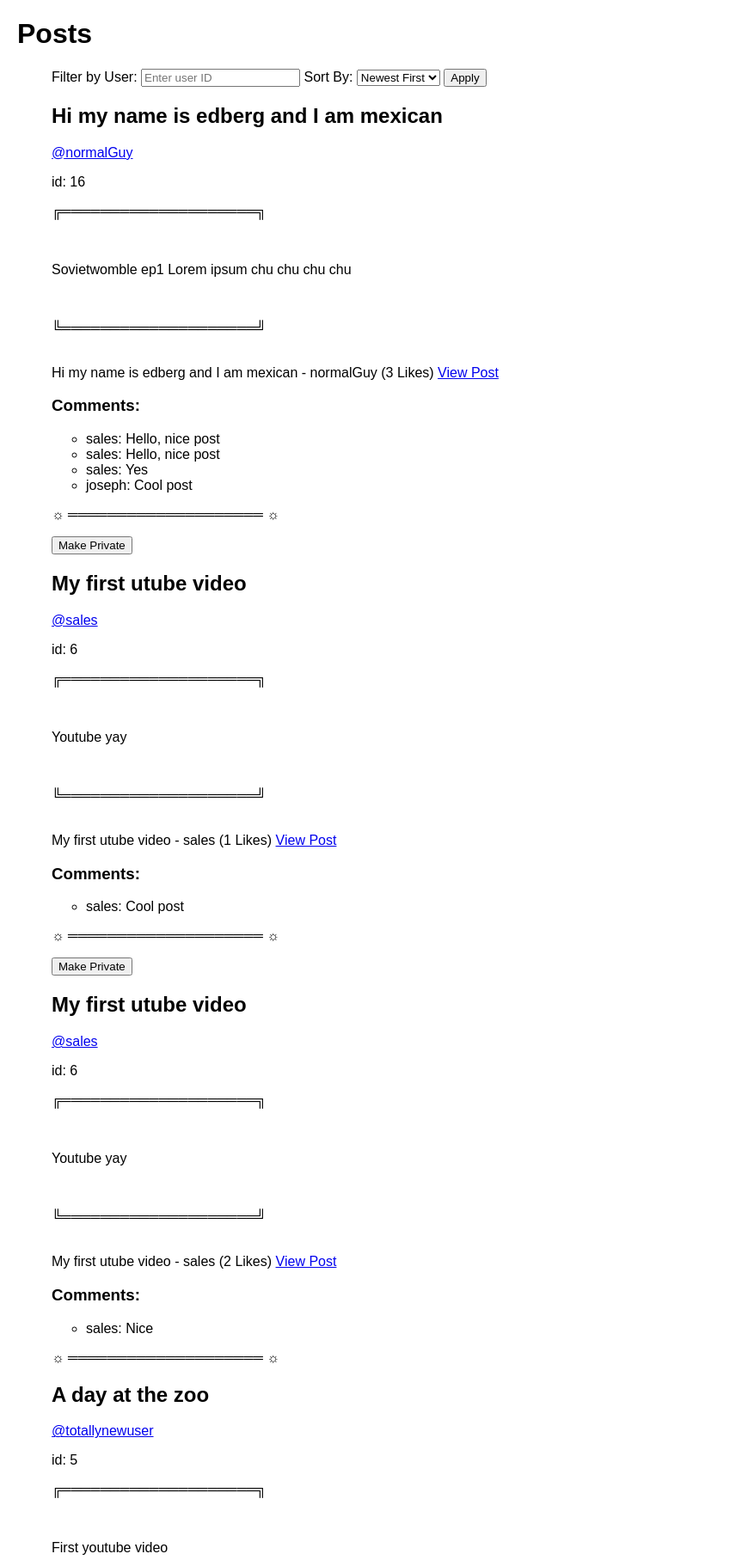
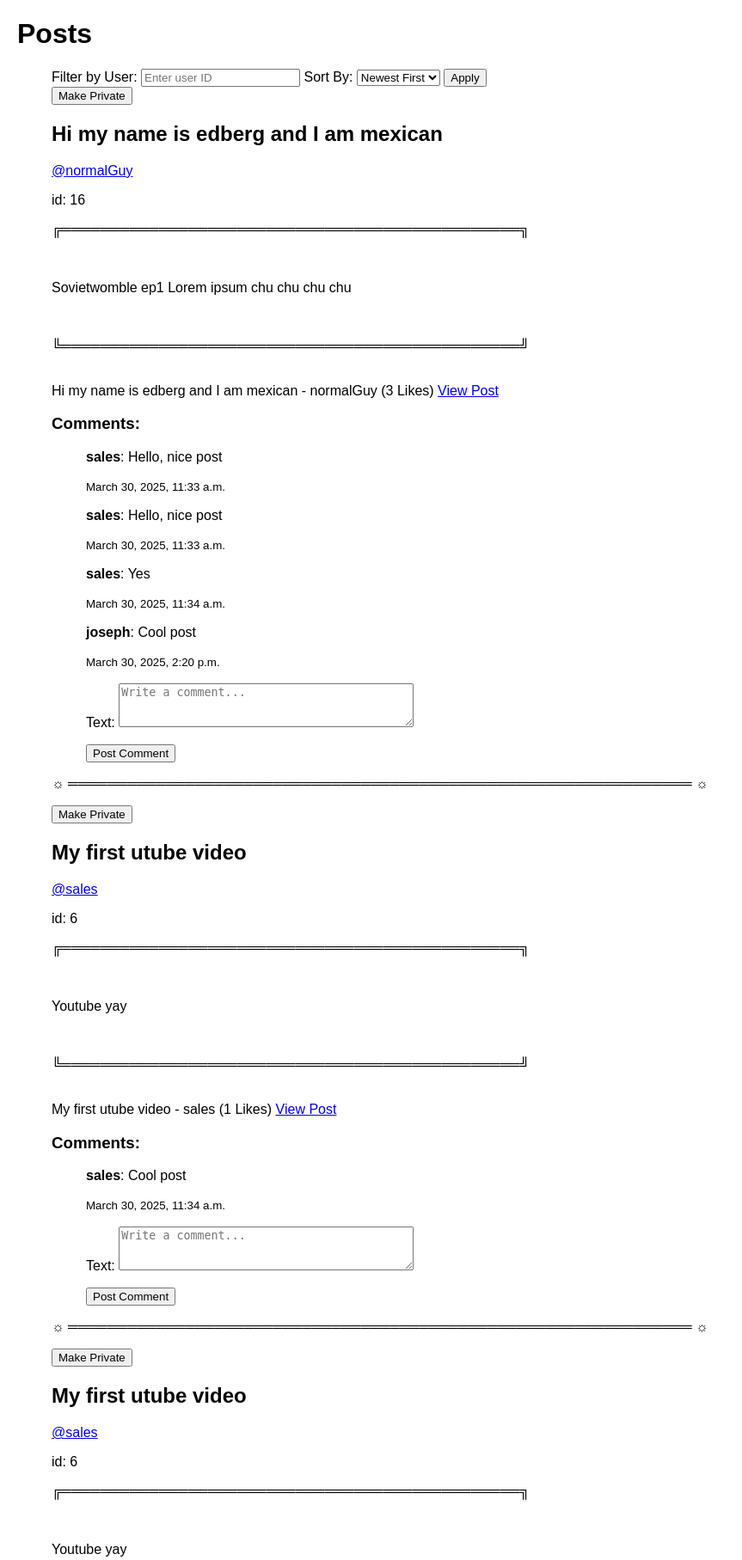
Before and after one commit to josephmmu/Group10ConnectlyProject, a Django app: page /posts/ in a window 1280 px wide. Shown: the part 126-1941 px from the top of the page at 86% size, without its empty margins (0-863 px from the left). Run offline with Django 5.2, Linux system fonts and the light colour scheme; a user stored in the database is signed in; data comes from the database, SQL or seed files in the repository; both versions use the stored data as it was after the commit.

Commit message:
Added comment text area

```diff
--- a/connectly_project/posts/forms.py
+++ b/connectly_project/posts/forms.py
@@ -1,7 +1,16 @@
 from django import forms
-from .models import Post
+from .models import Post, Comment
 
 class PostForm(forms.ModelForm):
     class Meta:
         model = Post
         fields = ["title", "content"]
+
+
+class CommentForm(forms.ModelForm):
+    class Meta:
+        model = Comment
+        fields = ['text']
+        widgets = {
+            'text': forms.Textarea(attrs={'rows': 3, 'placeholder': 'Write a comment...'}),
+        }
--- a/connectly_project/posts/templates/index.html
+++ b/connectly_project/posts/templates/index.html
@@ -32,7 +32,7 @@
 
             <!-- Code to display Posts -->
             {% for post in posts %}
-                {% if post.author == request.user %}
+                {% if post.author == request.user or request.user.is_staff %}
                     <form action="{% url 'toggle_privacy' post.id %}" method="POST">
                         {% csrf_token %}
                         <button type="submit">
@@ -48,11 +48,11 @@
                     <p> </p>
                 </div>
 
-                <p>╔════════════════════╗</p>
+                <p>╔═══════════════════════════════════════════════╗</p>
                 <br>
                 <p>{{ post.content }}</p>
                 <br>
-                <p>╚════════════════════╝</p>
+                <p>╚═══════════════════════════════════════════════╝</p>
 
                 <br>
 
@@ -62,15 +62,34 @@
                 <h3>Comments:</h3>
                 <ul>
                     {% for comment in post.comments.all %}
-                        <li>{{ comment.author }}: {{ comment.text }}</li>
-                    {% empty %}
-                        <li>No comments yet.</li>
+                        <div class="comment">
+                            <p><strong>{{ comment.author.username }}</strong>: {{ comment.text }}</p>
+                            <small>{{ comment.created_at }}</small>
+                        </div>
+                        {% empty %}
+                        <p>No comments yet. Be the first to comment!</p>
                     {% endfor %}
+
+                        <!-- Comment Form -->
+                    {% if user.is_authenticated %}
+                    <form method="POST">
+                        {% csrf_token %}
+                            <input type="hidden" name="post_id" value="{{ post.id }}">
+                        {{ form.as_p }}
+                        <button type="submit">Post Comment</button>
+                    </form>
+                    {% else %}
+                        <p><a href="{% url 'login' %}">Log in</a> to post a comment.</p>
+                    {% endif %}
+
                 </ul>
-                <p>☼ ════════════════════ ☼  </p>
+                <p>☼ ════════════════════════════════════════════════════════════════ ☼  </p>
             {% empty %}
                 <p>No posts available.</p>
             {% endfor %}
+
+
+
         </ul>
 
         <div class="pagination">
--- a/connectly_project/posts/views.py
+++ b/connectly_project/posts/views.py
@@ -24,7 +24,7 @@ from django.shortcuts import get_object_or_404
 from django.core.paginator import Paginator
 
 from django.core.exceptions import PermissionDenied
-from posts.forms import PostForm
+from posts.forms import PostForm, CommentForm
 
 from django.db.models import Q
 
@@ -80,9 +80,17 @@ def liked_posts(request):
 
 @login_required
 def toggle_privacy(request, post_id):
-    post = get_object_or_404(Post, id=post_id, author=request.user)
-    post.is_private = not post.is_private
-    post.save()
+    # Try to get the post without filtering based on privacy
+    post = get_object_or_404(Post, id=post_id)
+
+    # Allow admins to toggle any post
+    if request.user.is_staff or post.author == request.user:
+        post.is_private = not post.is_private
+        post.save()
+    else:
+        # Redirect if the user is not allowed
+        return redirect("post-list")
+
     return redirect("post-list")
 
 
@@ -97,6 +105,21 @@ def post_list(request):
         posts = Post.objects.all()  # Admins see all posts
     else:
         posts = Post.objects.filter(Q(is_private=False) | Q(author=user))
+
+
+    form = CommentForm()
+
+    if request.method == "POST":
+        form = CommentForm(request.POST)
+        if form.is_valid():
+            post_id = request.POST.get('post_id')
+            post = get_object_or_404(Post, id = post_id)
+            comment = form.save(commit = False)
+            comment.post = post
+            comment.author = request.user
+            comment.save()
+            return redirect('post-list')
+
 
 
     # For showing liked posts
@@ -125,7 +148,7 @@ def post_list(request):
     page_number = request.GET.get('page')
     posts = paginator.get_page(page_number)
 
-    return render(request, 'index.html', {'posts': posts, 'show_liked': show_liked})
+    return render(request, 'index.html', {'posts': posts, 'show_liked': show_liked, 'form': form})
 
 @login_required
 def post_detail(request, post_id):
```
Also changed, not shown: connectly_project/db.sqlite3, connectly_project/posts/urls.py (line endings or trailing spaces).
